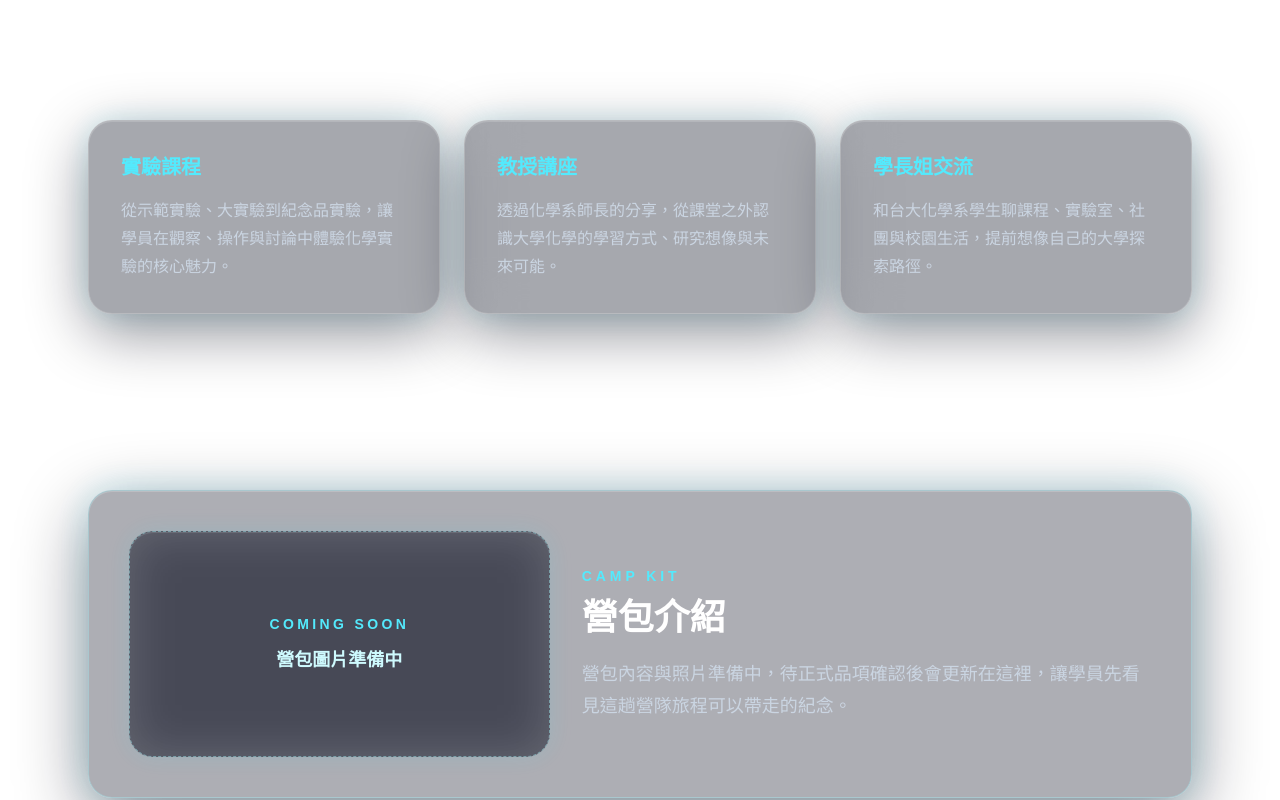
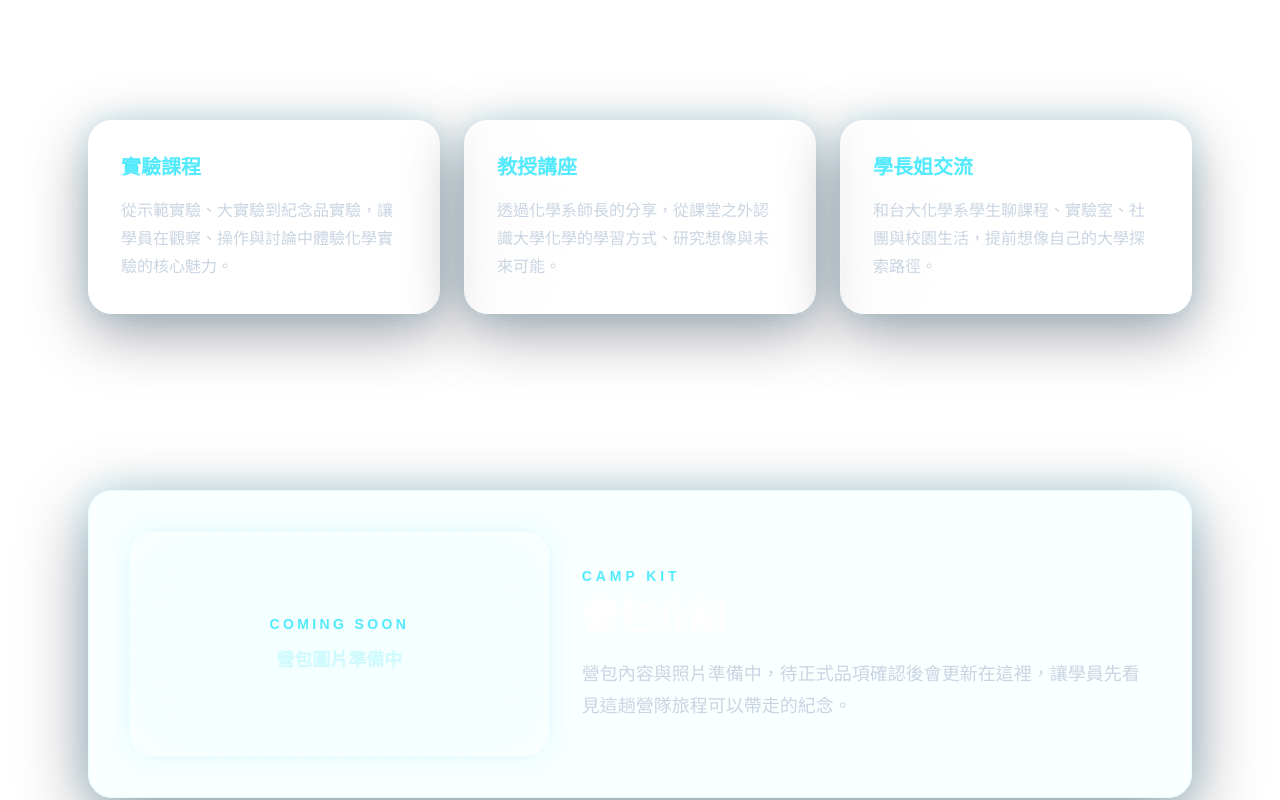
Before and after one commit to MauserCk1R96/ntu-chem-camp, a Next.js app: page / in a window 1280 px wide. Shown: the part 860-1660 px from the top of the page. Built offline with nearby package versions, Linux system fonts and the light colour scheme; no server answers.

Commit message:
transparent

```diff
--- a/app/page.tsx
+++ b/app/page.tsx
@@ -85,7 +85,7 @@ export default function Home() {
           {homeHighlights.map((item) => (
             <div
               key={item.title}
-              className="rounded-3xl border border-white/20 bg-slate-950/35 p-8 shadow-[inset_0_1px_0_rgba(255,255,255,0.16),0_18px_60px_rgba(2,6,23,0.45),0_0_28px_rgba(34,211,238,0.14)] backdrop-blur-xl"
+              className="rounded-3xl border border-white/35 bg-white/[0.10] p-8 shadow-[inset_0_1px_0_rgba(255,255,255,0.32),0_18px_60px_rgba(2,6,23,0.38),0_0_28px_rgba(34,211,238,0.16)] backdrop-blur-2xl backdrop-saturate-150"
             >
               <h3 className="mb-4 text-xl font-bold text-cyan-300">
                 {item.title}
@@ -99,8 +99,8 @@ export default function Home() {
       </section>
 
       <section className="mx-auto max-w-6xl px-6 py-20">
-        <div className="grid gap-8 rounded-3xl border border-cyan-200/35 bg-slate-950/32 p-6 shadow-[inset_0_1px_0_rgba(255,255,255,0.18),0_20px_70px_rgba(2,6,23,0.48),0_0_36px_rgba(34,211,238,0.18)] backdrop-blur-2xl md:grid-cols-[0.85fr_1.15fr] md:p-10">
-          <div className="relative min-h-56 overflow-hidden rounded-3xl border border-dashed border-cyan-200/45 bg-slate-950/40 shadow-[inset_0_1px_0_rgba(255,255,255,0.12),0_0_24px_rgba(34,211,238,0.12)] backdrop-blur-xl">
+        <div className="grid gap-8 rounded-3xl border border-cyan-100/45 bg-cyan-100/[0.10] p-6 shadow-[inset_0_1px_0_rgba(255,255,255,0.34),0_20px_70px_rgba(2,6,23,0.4),0_0_36px_rgba(34,211,238,0.2)] backdrop-blur-2xl backdrop-saturate-150 md:grid-cols-[0.85fr_1.15fr] md:p-10">
+          <div className="relative min-h-56 overflow-hidden rounded-3xl border border-dashed border-cyan-100/45 bg-white/[0.07] shadow-[inset_0_1px_0_rgba(255,255,255,0.28),0_0_24px_rgba(34,211,238,0.14)] backdrop-blur-2xl backdrop-saturate-150">
             {campPackage.image ? (
               <Image
                 src={campPackage.image}
```
